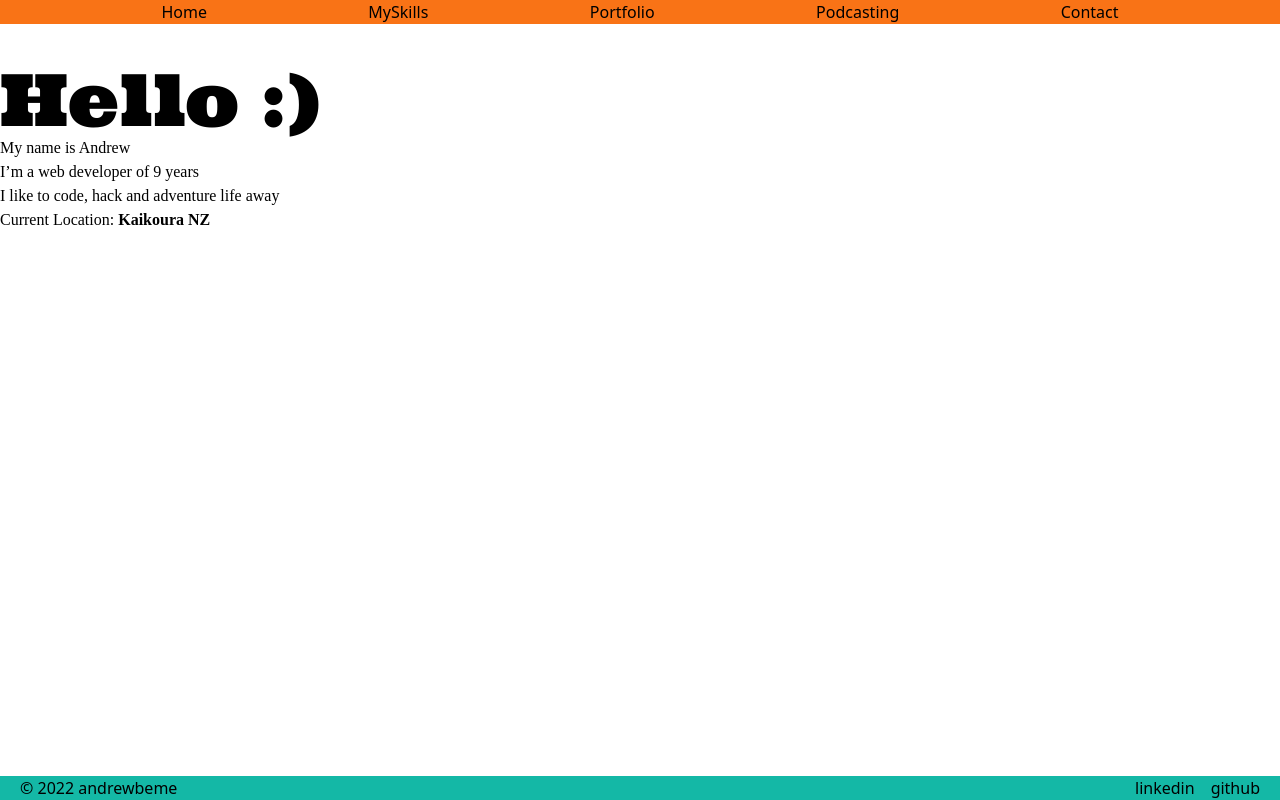
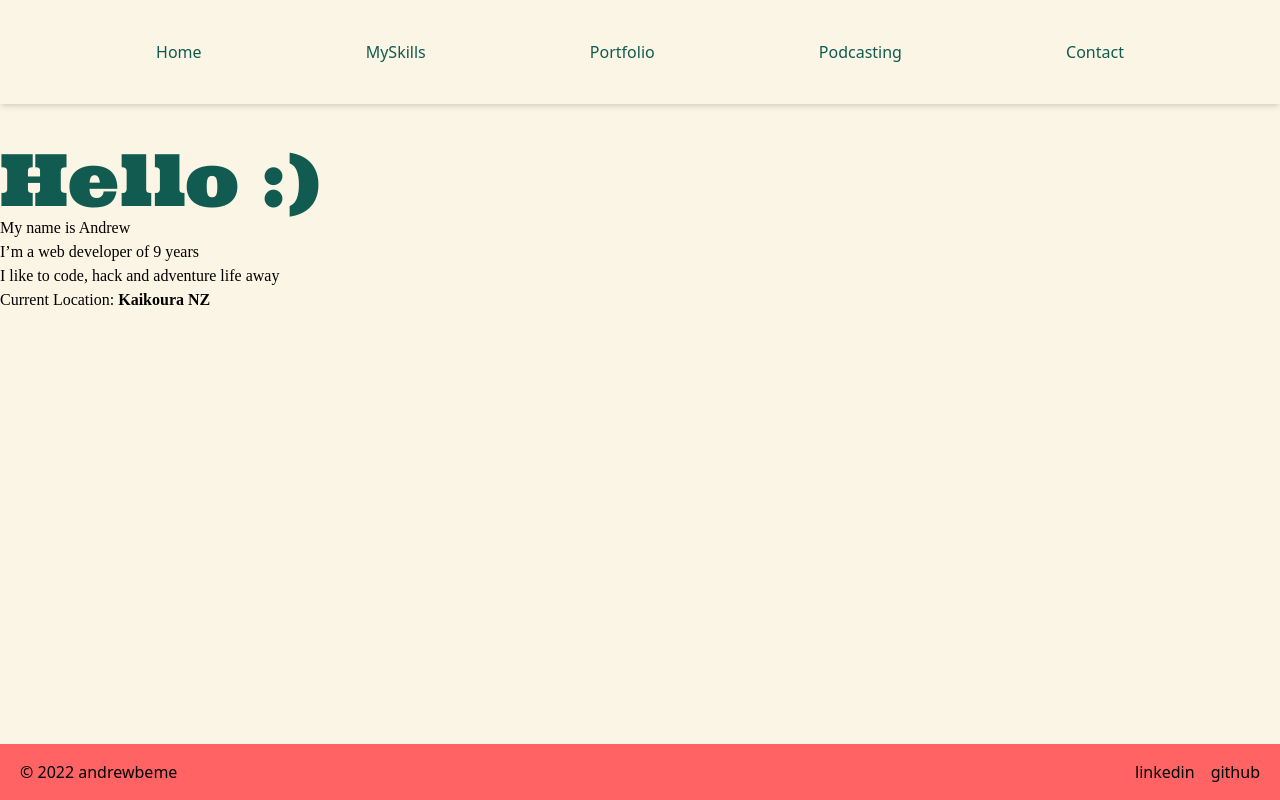
Before and after one commit to andrew-os/andrewbe-new, a Next.js app in the folder andrewbe-me/: page / in a window 1280 px wide. Built offline with nearby package versions, Linux system fonts and the light colour scheme; a web font is replaced by a local one.

Commit message:
color themeing

```diff
--- a/andrewbe-me/components/Accordion.tsx
+++ b/andrewbe-me/components/Accordion.tsx
@@ -10,9 +10,9 @@ const Accordion = ({ title, content }: AccordionProps) => {
 
   return (
     <div className="accordion-item flex flex-col">
-      <div className="accordion-title flex flex-row justify-between hover:cursor-pointer" onClick={() => setIsActive(!isActive)}>
-        <h3 className='font-ultra text-xl'>{title}</h3>
-        <div className='font-ultra text-lg hover:-translate-y-1'>{isActive ? '-' : '+'}</div>
+      <div className="accordion-title flex flex-row justify-between hover:cursor-pointer bg-yellow p-4 my-2" onClick={() => setIsActive(!isActive)}>
+        <h3 className='font-ultra text-xl text-primary'>{title}</h3>
+        <div className='font-ultra text-lg hover:-translate-y-1 text-primary'>{isActive ? '-' : '+'}</div>
       </div>
       {isActive && <ul className="accordion-content">{
         content.map((item, i) => (
--- a/andrewbe-me/components/Card.tsx
+++ b/andrewbe-me/components/Card.tsx
@@ -19,13 +19,13 @@ export default function Card({title, link,image, content, tags}: CardProps){
                         <header>
                             <h3 className="text-center font-ultra text-xl text-white">{title}</h3>
                         </header>
-                        <article className='flex-1'>
+                        <article className='flex-1 text-center'>
                             <p className="text-center text-sm py-4 text-white">{content}</p>
                         </article>
 
                         <footer className='my-2'>
                         <div className='text-center py-4'>
-                            <a href={link} rel="noreferrer" target="_blank" className='text-center rounded-xl border-white border px-3 py-1 text-white w-full'>Visit</a>
+                            <a href={link} rel="noreferrer" target="_blank" className='text-center rounded-xl border-yellow bg-yellow border px-3 py-1 text-primary w-full'>Visit</a>
                         </div>
                             <ul className="flex flex-row items-center justify-center flex-wrap">
                                 {tags.map((tag) =>(
--- a/andrewbe-me/components/Footer.tsx
+++ b/andrewbe-me/components/Footer.tsx
@@ -5,7 +5,7 @@ interface FooterProps{
 }
 export default function Footer({}: FooterProps){
     return(
-        <footer className="bg-teal-500 flex flex-row justify-between px-5">
+        <footer className="bg-brand-pink flex flex-row justify-between px-5 py-4">
             <div>
                 &copy; <YearToday /> andrewbeme
             </div>
--- a/andrewbe-me/components/Header.tsx
+++ b/andrewbe-me/components/Header.tsx
@@ -2,7 +2,7 @@ import MainNav from "./MainNav"
 
 export default function Header(){
     return (
-        <header className="bg-orange-500">
+        <header className="py-8 shadow-md">
             <MainNav />
         </header>
     )
--- a/andrewbe-me/components/MainNav.tsx
+++ b/andrewbe-me/components/MainNav.tsx
@@ -2,13 +2,13 @@ import Link from "next/link"
 export default function MainNav(){
     return (
     <ul className="flex flex-row justify-evenly">
-        <li>
-            <Link href="/"><a>Home</a></Link>
+        <li className="p-2">
+            <Link href="/"><a className="text-primary">Home</a></Link>
         </li>
-        <li> <Link href="/myskills"><a>MySkills</a></Link></li>
-        <li> <Link href="/portfolio"><a>Portfolio</a></Link></li>
-        <li> <Link href="/podcasting"><a>Podcasting</a></Link></li>
-        <li> <Link href="/contact"><a>Contact</a></Link></li>
+        <li className="p-2"> <Link href="/myskills"><a className="text-primary">MySkills</a></Link></li>
+        <li className="p-2"> <Link href="/portfolio"><a className="text-primary">Portfolio</a></Link></li>
+        <li className="p-2"> <Link href="/podcasting"><a className="text-primary">Podcasting</a></Link></li>
+        <li className="p-2"> <Link href="/contact"><a className="text-primary">Contact</a></Link></li>
     </ul>
     )
 }
--- a/andrewbe-me/components/PageHeader.tsx
+++ b/andrewbe-me/components/PageHeader.tsx
@@ -4,7 +4,7 @@ interface PageHeaderProps{
 
 export default function PageHeader({pageTitle}: PageHeaderProps){
     return(
-        <h1 className="font-ultra text-7xl">
+        <h1 className="font-ultra text-7xl text-primary">
             {pageTitle}
         </h1>
     )
--- a/andrewbe-me/components/PorftolioList.tsx
+++ b/andrewbe-me/components/PorftolioList.tsx
@@ -6,7 +6,7 @@ export default function PortfolioList(){
         <div>
             <ul>
                 {portfolioList.map(({title, link}) => (
-                    <li key={title}>
+                    <li key={title} className="my-2">
                         <PortfolioListItem title={title} link={link} />
                     </li>
                 ))}
--- a/andrewbe-me/components/PortfolioListItem.tsx
+++ b/andrewbe-me/components/PortfolioListItem.tsx
@@ -7,6 +7,6 @@ interface PortfolioItemProps{
 
 export default function PortfolioListItem({title, link}: PortfolioItemProps){
     return(
-        <a href={link} target="_blank" rel="noreferrer" >{title}</a>
+        <a href={link} target="_blank" rel="noreferrer" className="underline decoration-brand-pink text-primary underline-offset-4">{title}</a>
     )
 }
--- a/andrewbe-me/pages/index.tsx
+++ b/andrewbe-me/pages/index.tsx
@@ -8,14 +8,14 @@ import Footer from '../components/Footer'
 
 const Home: NextPage = () => {
   return (
-    <div className='min-h-screen flex flex-col'>
+    <div className='min-h-screen flex flex-col bg-brand-white'>
       <Head>
         <title>Andrew Sleigh Frontend Engineer</title>
         <meta name="description" content="Generated by create next app" />
         <link rel="icon" href="/favicon.ico" />
       </Head>
       <Header />
-      <main className='flex flex-1 flex-col container mx-auto my-10'>
+      <main className='flex flex-1 flex-col container mx-auto my-10 '>
         <PageHeader pageTitle='Hello :)' />
         <TextBody>My name is Andrew</TextBody>
         <TextBody>I’m a web developer of <ExperienceYears /></TextBody>
--- a/andrewbe-me/pages/myskills/index.tsx
+++ b/andrewbe-me/pages/myskills/index.tsx
@@ -26,7 +26,7 @@ const MySkills: NextPage = () => {
                 </main>
                 <div>
                     <p>To view my portfolio</p>
-                    <Link href="/portfolio"><a>Click here</a></Link>
+                    <Link href="/portfolio"><a className='underline decoration-brand-pink text-primary underline-offset-4'>Click here</a></Link>
                 </div>
                 <div className="accordion">
                 {accordionData.map(({ title, content}) => (
--- a/andrewbe-me/pages/portfolio/index.tsx
+++ b/andrewbe-me/pages/portfolio/index.tsx
@@ -14,12 +14,12 @@ const Portfolio: NextPage = () => {
             <Header />
             <div className='flex flex-1 flex-col container mx-auto my-10'>
                 <PageHeader pageTitle='Portfolio' />
-                <h2 className="text-4xl font-ultra mt-1">Experience <span><ExperienceYears /></span></h2>
+                <h2 className="text-4xl font-ultra mt-1 text-primary">Experience <span><ExperienceYears /></span></h2>
                 <main className='my-4'>
                     <article className='py-4'>
                         <TextBody>Having worked as a Frontend developer for numerous years I have worked on 100&apos;s of websites.</TextBody>
                     </article>
-                    <h2 className="text-3xl font-ultra">Most Recent Projects</h2>
+                    <h2 className="text-3xl font-ultra text-primary">Most Recent Projects</h2>
 
                     <RecentProjectList />
 
--- a/andrewbe-me/tailwind.config.js
+++ b/andrewbe-me/tailwind.config.js
@@ -14,7 +14,13 @@ module.exports = {
       },
       fontSize: {
         'xxs': ['10px', '18px']
-      }
+      },
+      colors: {
+        'primary': '#125B50',
+        'yellow': '#F8B400',
+        'brand-white': '#FAF5E4',
+        'brand-pink': '#FF6363',
+      },
     },
   },
   plugins: [],
```
